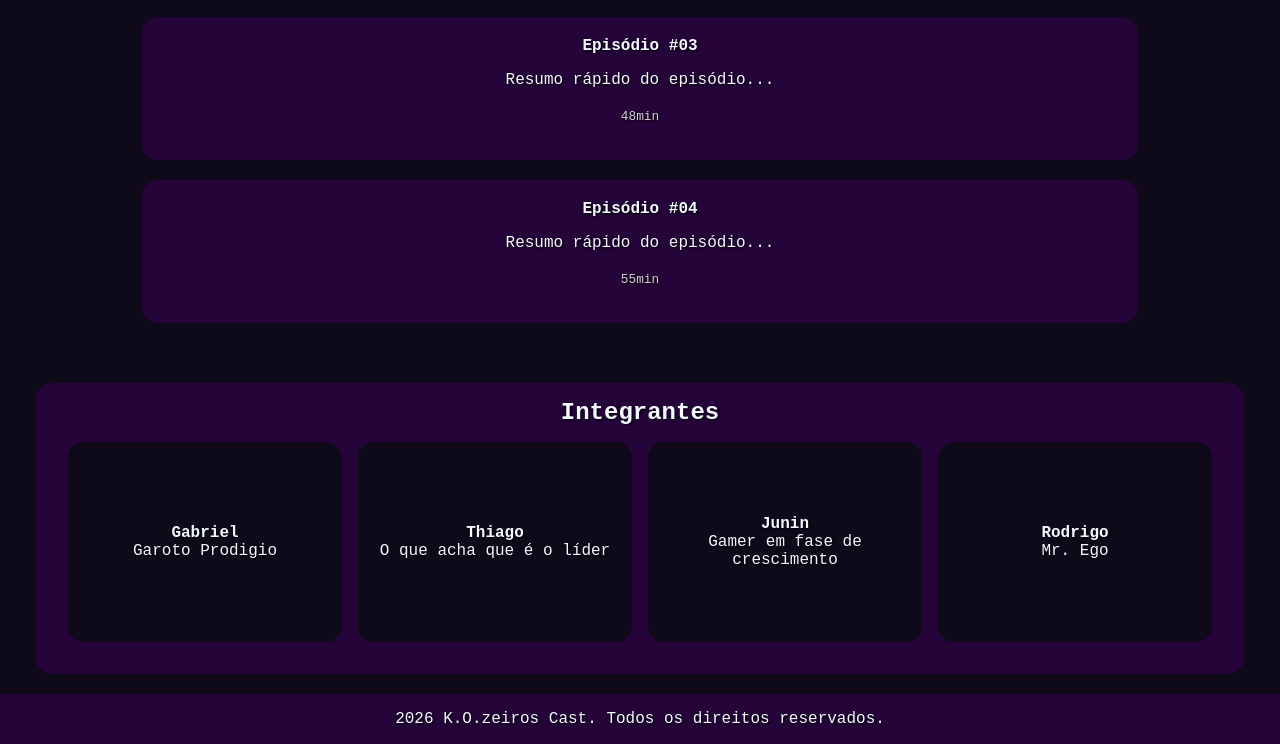
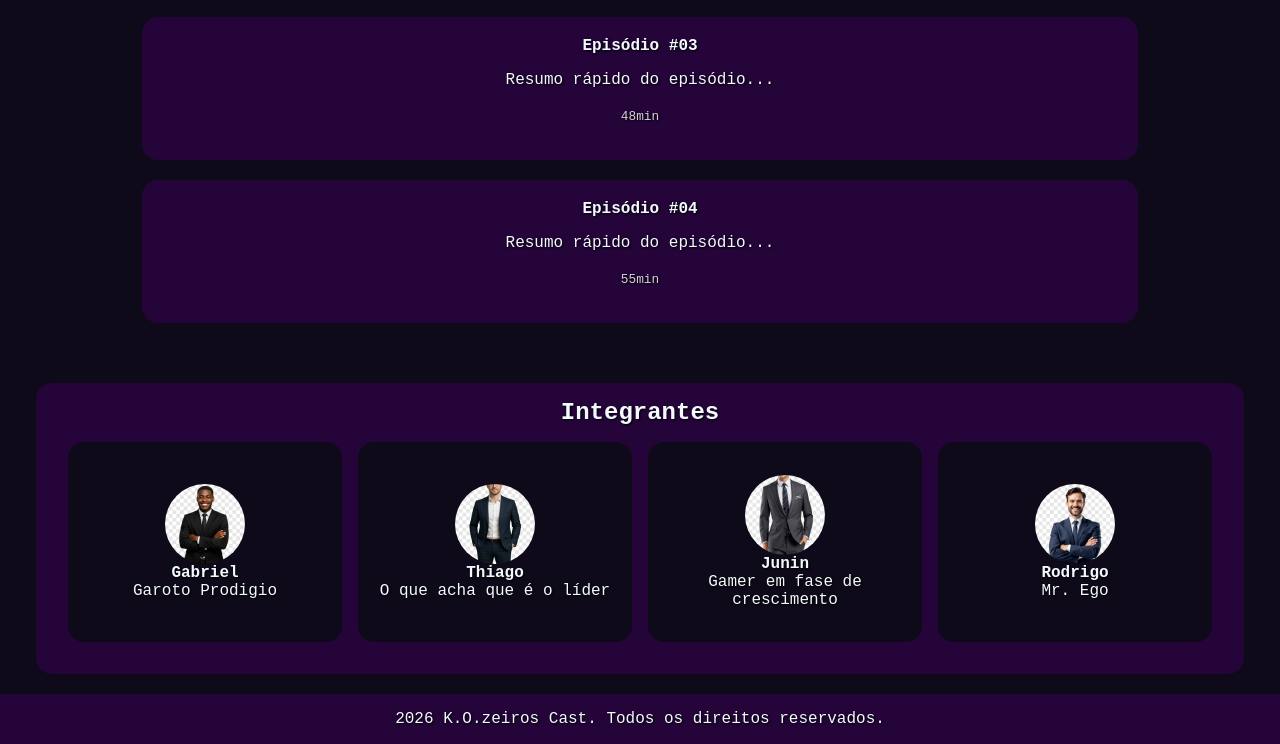
Before and after one commit to Gbsantos70/Podcast, a plain HTML site: page index.html in a window 1280 px wide. Shown: the part 949-1693 px from the top of the page. Drawn offline with Linux system fonts and the light colour scheme; a web font is replaced by a local one.

Commit message:
feat: fotos nos cards de integrante

```diff
--- a/index.html
+++ b/index.html
@@ -27,8 +27,8 @@
             <h3>Episódio #00 - Piloto: Apresentação do Podcast e dos Integrantes</h3>
 
             <div class="play" id="Player">
-                <iframe src="https://www.youtube.com/embed/6FsYk9GIv2Y?si=yelkbn97smoY4wEG"
-                    title="YouTube video player" frameborder="0"
+                <iframe src="https://www.youtube.com/embed/6FsYk9GIv2Y?si=yelkbn97smoY4wEG" title="YouTube video player"
+                    frameborder="0"
                     allow="accelerometer; autoplay; clipboard-write; encrypted-media; gyroscope; picture-in-picture; web-share"
                     referrerpolicy="strict-origin-when-cross-origin" allowfullscreen></iframe>
             </div>
@@ -42,28 +42,32 @@
                     <h3>Episódio #01</h3>
                     <p>Resumo rápido do episódio...</p>
                     <span>45min</span>
-                    <p class="descricao-expandida">Neste episódio os integrantes discutem sobre games do momento, novidades da semana e muito papo sem noção</p>
+                    <p class="descricao-expandida">Neste episódio os integrantes discutem sobre games do momento,
+                        novidades da semana e muito papo sem noção</p>
                 </div>
 
                 <div class="card-ep">
                     <h3>Episódio #02</h3>
                     <p>Resumo rápido do episódio...</p>
                     <span>52min</span>
-                    <p class="descricao-expandida">Neste episódio os integrantes discutem sobre os últimos lançamentos de jogos e novidades do setor</p>
+                    <p class="descricao-expandida">Neste episódio os integrantes discutem sobre os últimos lançamentos
+                        de jogos e novidades do setor</p>
                 </div>
 
                 <div class="card-ep">
                     <h3>Episódio #03</h3>
                     <p>Resumo rápido do episódio...</p>
                     <span>48min</span>
-                    <p class="descricao-expandida">Neste episódio os integrantes discutem sobre os filmes e series do momento</p>
+                    <p class="descricao-expandida">Neste episódio os integrantes discutem sobre os filmes e series do
+                        momento</p>
                 </div>
 
                 <div class="card-ep">
                     <h3>Episódio #04</h3>
                     <p>Resumo rápido do episódio...</p>
                     <span>55min</span>
-                    <p class="descricao-expandida">Neste episódio os integrantes discutem sobre as últimas notícias do mundo dos games e compartilham suas opiniões</p>
+                    <p class="descricao-expandida">Neste episódio os integrantes discutem sobre as últimas notícias do
+                        mundo dos games e compartilham suas opiniões</p>
                 </div>
             </div>
         </section>
@@ -73,21 +77,25 @@
 
             <div class="container container-integrantes" id="Card-principal">
                 <div class="card-integrantes">
+                    <img src="./src/images/image1.png" alt="Foto de Gabriel">
                     <h3>Gabriel</h3>
                     <p>Garoto Prodigio</p>
                 </div>
 
                 <div class="card-integrantes">
+                    <img src="./src/images/image2.png" alt="Foto de Thiago">
                     <h3>Thiago</h3>
                     <p>O que acha que é o líder</p>
                 </div>
 
                 <div class="card-integrantes">
+                    <img src="./src/images/image3.png" alt="Foto de Junin">
                     <h3>Junin</h3>
                     <p>Gamer em fase de crescimento</p>
                 </div>
 
                 <div class="card-integrantes">
+                    <img src="./src/images/image4.png" alt="Foto de Rodrigo">
                     <h3>Rodrigo</h3>
                     <p>Mr. Ego</p>
                 </div>
--- a/src/styles.css
+++ b/src/styles.css
@@ -229,6 +229,13 @@ iframe {
     cursor: pointer;
 }
 
+.card-integrantes img {
+    width: 80px;
+    height: 80px;
+    object-fit: cover;
+    border-radius: 50%;
+}
+
 /* =============================================
    FOOTER
    ============================================= */
```
Also changed, not shown: src/images/image1.png (added), src/images/image2.png (added), src/images/image3.png (added), src/images/image4.png (added).
